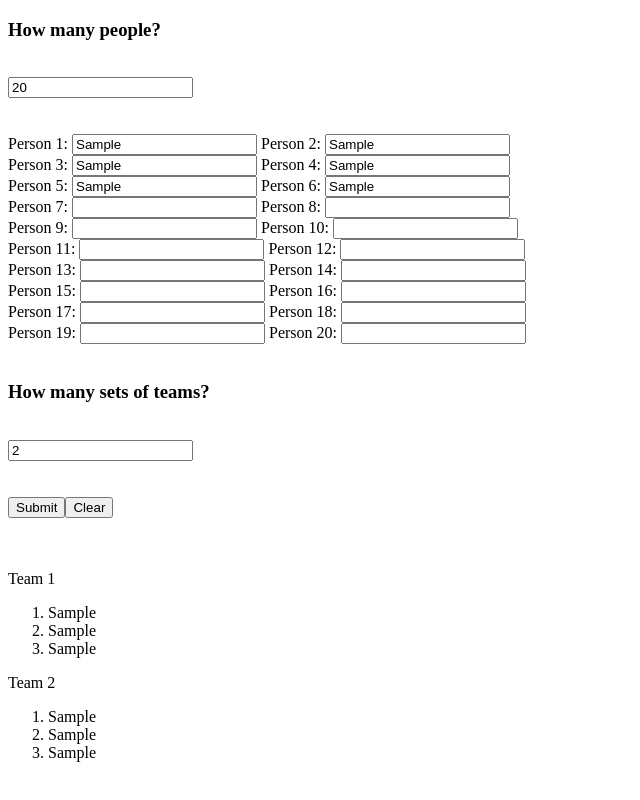
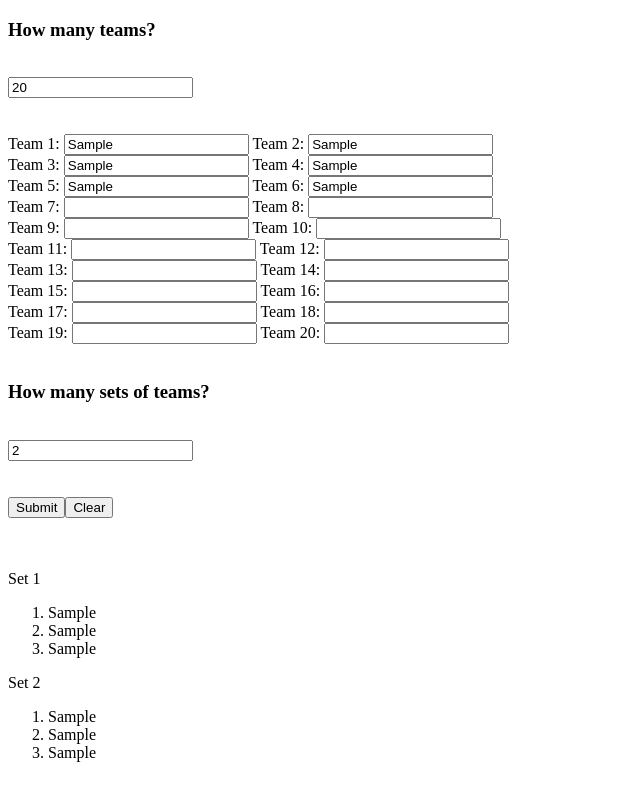
Before and after one commit to butterdoesfly/teamRandomizer, a plain HTML site: page index.html in a window 1280 px wide. Both pictures are taken after typing "Sample", "Sample", "Sample", "Sample", "Sample", "Sample" into the empty fields and a click on the button "Submit". Shown: the whole page, without its empty margins (0-640 px from the left). Drawn offline with Linux system fonts and the light colour scheme.

Commit message:
Update index.html

```diff
--- a/index.html
+++ b/index.html
@@ -4,7 +4,7 @@
 
     </head>
     <body>
-        <h3>How many people?</h3>
+        <h3>How many teams?</h3>
         <br>
         <input type="number" value=20 id="numOfTeams" onChange="addTeamInputs()">
         <br><br><br>
@@ -30,7 +30,7 @@
                 var numOfTeams = document.getElementById("numOfTeams")
                 for (i = 0; i < numOfTeams.value; i++) {
                     teamName = document.createElement("span")
-                    teamName.innerHTML = `  Person ${i+1}:  `
+                    teamName.innerHTML = `  Team ${i+1}:  `
                     divContainer.appendChild(teamName)
 
                     input = document.createElement("input")
@@ -72,7 +72,7 @@
                     newDivContainer.id=`set ${i}`
 
                     newLabel = document.createElement("p")
-                    newLabel.innerHTML = `Team ${i+1}`
+                    newLabel.innerHTML = `Set ${i+1}`
                     newDivContainer.appendChild(newLabel)
 
                     newList = document.createElement("ol")
```
